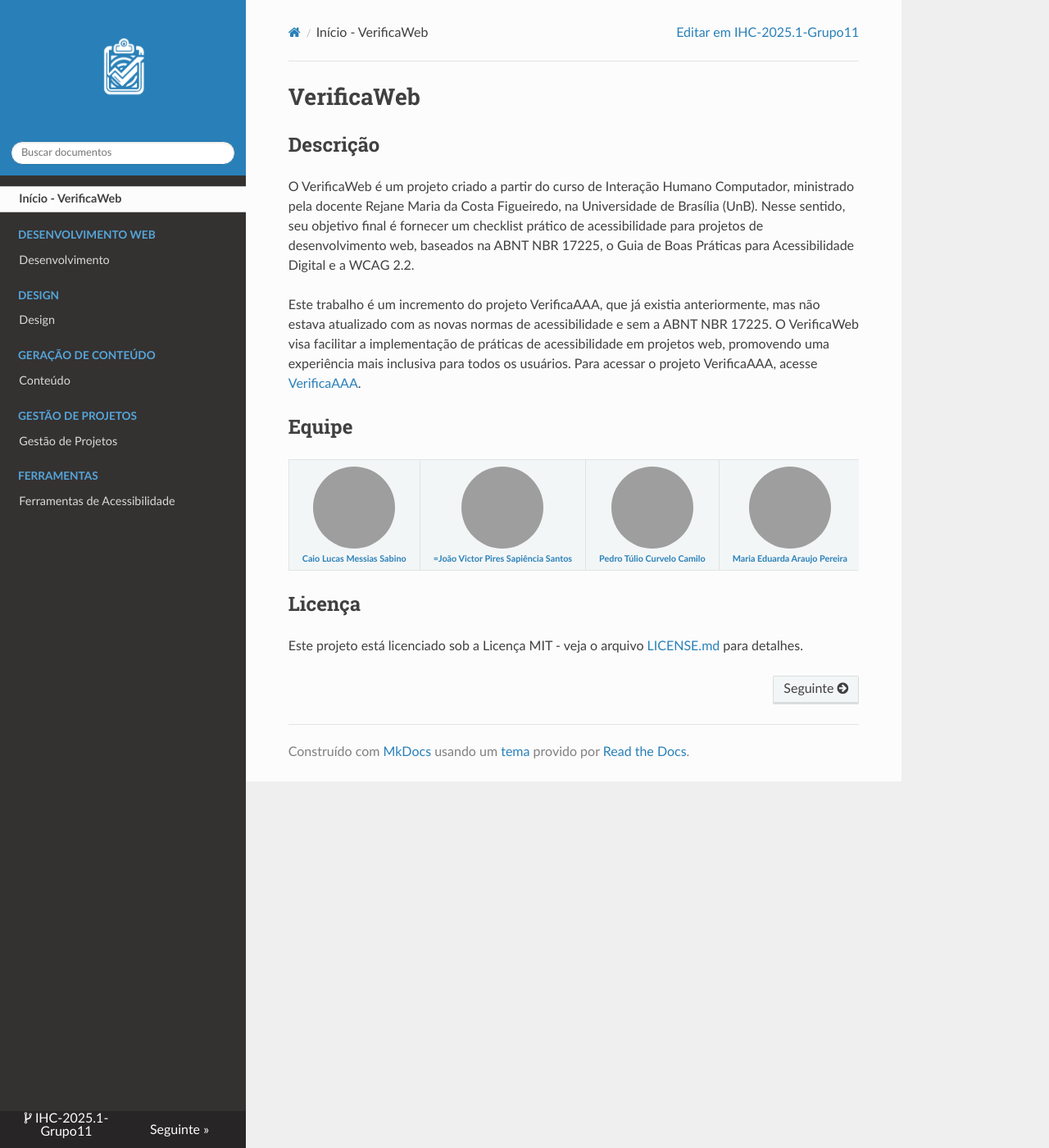
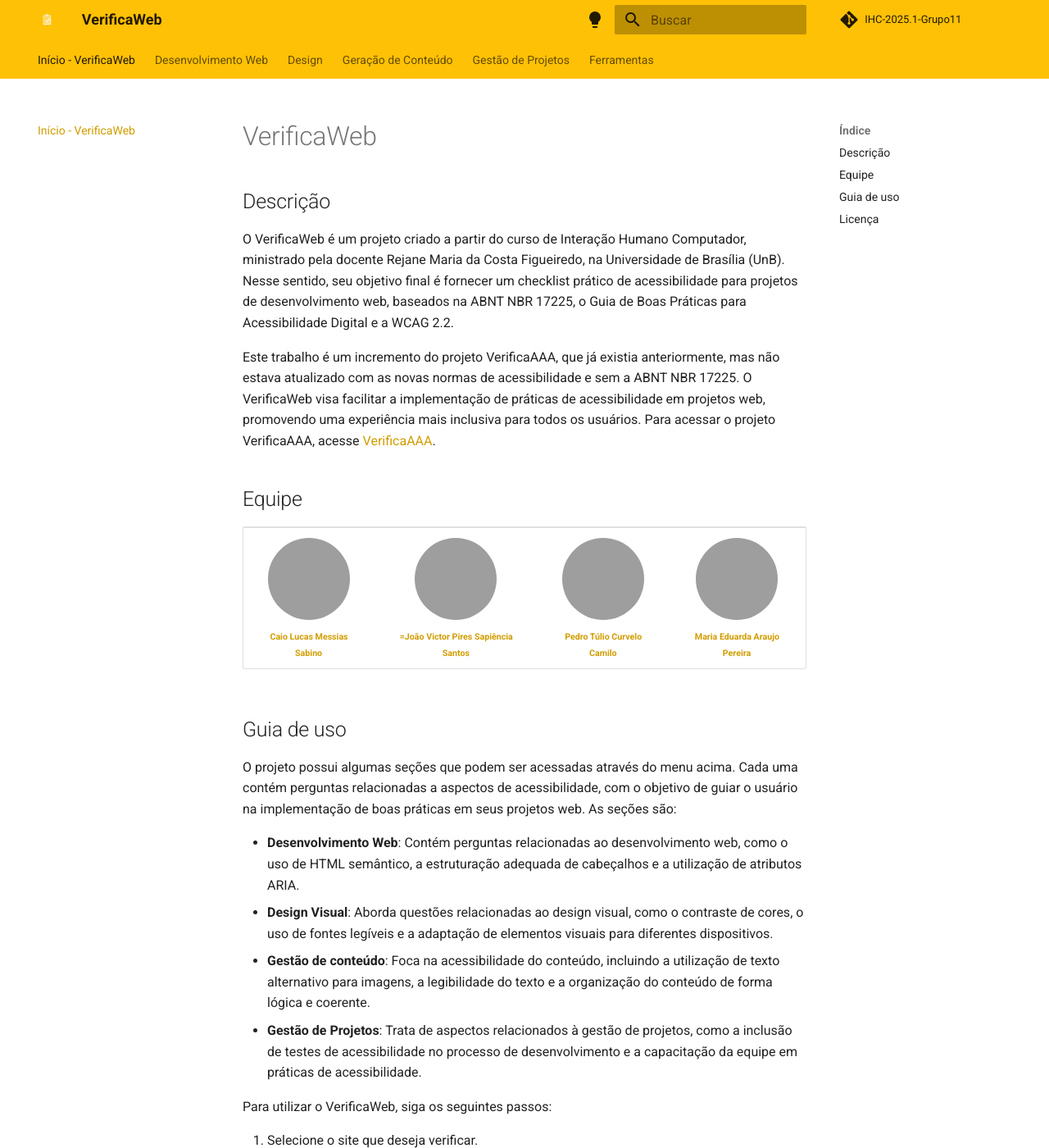
Before and after one commit to UnBIHC2025-1/IHC-2025.1-Grupo11, an MkDocs documentation site: the page built from docs/index.md, in a window 1280 px wide and 1400 px high, cut to the strip 0-1400 px from the top of the window. Shown: the whole strip at 82% size. Built offline with MkDocs 1.6.1 and Material for MkDocs 9.7.7, drawn with Linux system fonts in a browser that asks for light colours; nearby versions of some CDN libraries; comment, search, counter and statistics services are not loaded; some of the changed text lies outside the part shown; grey boxes are pictures that could not be loaded.

Commit message:
feat: adição de algumas feat

```diff
--- a/docs/index.md
+++ b/docs/index.md
@@ -17,6 +17,26 @@ Este trabalho é um incremento do projeto VerificaAAA, que já existia anteriorm
   </tr>
 </table>
 
+## Guia de uso
+
+O projeto possui algumas seções que podem ser acessadas através do menu acima. Cada uma contém perguntas relacionadas a aspectos de acessibilidade, com o objetivo de guiar o usuário na implementação de boas práticas em seus projetos web. As seções são:
+
+- **Desenvolvimento Web**: Contém perguntas relacionadas ao desenvolvimento web, como o uso de HTML semântico, a estruturação adequada de cabeçalhos e a utilização de atributos ARIA.
+- **Design Visual**: Aborda questões relacionadas ao design visual, como o contraste de cores, o uso de fontes legíveis e a adaptação de elementos visuais para diferentes dispositivos.
+- **Gestão de conteúdo**: Foca na acessibilidade do conteúdo, incluindo a utilização de texto alternativo para imagens, a legibilidade do texto e a organização do conteúdo de forma lógica e coerente.
+- **Gestão de Projetos**: Trata de aspectos relacionados à gestão de projetos, como a inclusão de testes de acessibilidade no processo de desenvolvimento e a capacitação da equipe em práticas de acessibilidade.
+
+
+Para utilizar o VerificaWeb, siga os seguintes passos:
+
+1. Selecione o site que deseja verificar.
+2. Navegue pelas seções disponíveis acima.
+3. Responda às perguntas de cada seção, marcando as opções que se aplicam ao seu projeto.
+4. Conforme o usuário do VerificaWeb responde às perguntas, o site irá gerar um gráfico circular que representa o percentual de conformidade com as normas de acessibilidade. O gráfico é atualizado em tempo real, permitindo que o usuário visualize seu progresso à medida que responde às perguntas.
+5. Ao final, o site fornecerá um resumo das respostas, para que o usuário possa revisar e identificar áreas que precisam de melhorias.
+
+
+
 ## Licença
 
-Este projeto está licenciado sob a Licença MIT - veja o arquivo [LICENSE.md](https://github.com/vitorfleonardo/VerificaAAA/tree/main?tab=License-1-ov-file) para detalhes.
+Este trabalho está licenciado sob a Licença MIT - veja o arquivo [LICENSE.md](https://github.com/vitorfleonardo/VerificaAAA/tree/main?tab=License-1-ov-file) para detalhes.
--- a/mkdocs.yml
+++ b/mkdocs.yml
@@ -4,33 +4,40 @@ repo_name: IHC-2025.1-Grupo11
 site_url: https://unbihc2025-1.github.io/IHC-2025.1-Grupo11/
 site_name: VerificaWeb
 
-##use_directory_urls: False
+nav:
+  - 'Início - VerificaWeb': 'index.md'
+  - 'Desenvolvimento Web': 'devWeb/non_text_content.md' # Para abas, simplificamos a navegação
+  - 'Design': 'design/design.md'
+  - 'Geração de Conteúdo': 'geracaoConteudo/conteudo.md'
+  - 'Gestão de Projetos': 'gestaoProjeto/gestaoProjeto.md'
+  - 'Ferramentas': 'tools/ferramentas.md'
 
-nav:
-  - Início - VerificaWeb: 'index.md'
-
-  - Desenvolvimento Web:
-    - Desenvolvimento: 'devWeb/non_text_content.md'
-
-  - Design:
-    - Design: 'design/design.md'
-
-  - Geração de Conteúdo:
-    - Conteúdo: 'geracaoConteudo/conteudo.md'
-
-  - Gestão de Projetos:
-    - Gestão de Projetos: 'gestaoProjeto/gestaoProjeto.md'
-
-  - Ferramentas:
-    - Ferramentas de Acessibilidade: 'tools/ferramentas.md'
+# ... (suas configurações de site_name, repo_url, nav, etc. vêm antes) ...
 
 theme:
-  name: readthedocs
-  locale: pt_BR
-  titles_only: true
-  logo: imagens/logo-verificaaa.png
-  favicon: imagens/logo-verificaaa.png
+  name: material
+  language: pt
+  logo: 'imagens/logo-verificaaa.png'
+  favicon: 'imagens/logo-verificaaa.png'
+  features:
+    - navigation.tabs
+    - navigation.top
+    - search.suggest
 
+  # BLOCO PARA MUDAR AS COREs
+  palette:
+    - scheme: default
+      primary: amber
+      accent: light-blue
+      toggle:
+        icon: material/lightbulb
+        name: Modo escuro
+    - scheme: slate
+      primary: amber
+      accent: light-blue
+      toggle:
+        icon: material/lightbulb-outline
+        name: Modo claro
 markdown_extensions:
   - def_list
   - pymdownx.tasklist:
@@ -38,4 +45,4 @@ markdown_extensions:
       clickable_checkbox: true
 
 extra_css:
-  - stylesheets/extra.css
+  - 'stylesheets/extra.css'
```
